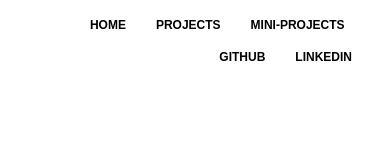
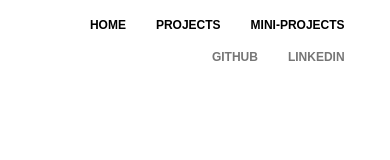
Before and after one commit to FayeCarter/portfolio, a React (Create React App) app: page / in a window 390 px wide. Shown: the top 160 px of the page. Built offline with nearby package versions, Linux system fonts and the light colour scheme.

Commit message:
Add padding to Links in mobile

```diff
--- a/src/components/Links.css
+++ b/src/components/Links.css
@@ -1,6 +1,6 @@
 .media-link {
   display: inline;
-  padding-right: 30px;
+  padding-left: 30px;
   font-size: 0.75em;
   font-weight: bold;
 }
@@ -31,8 +31,13 @@
   .Links {
     vertical-align: middle;
     height: 2.5em;
+    padding-right: 10%;
   }
   .links-list {
     vertical-align: middle;
   }
+
+  .media-link {
+    color: rgb(118, 118, 118);
+  }
 }
```
